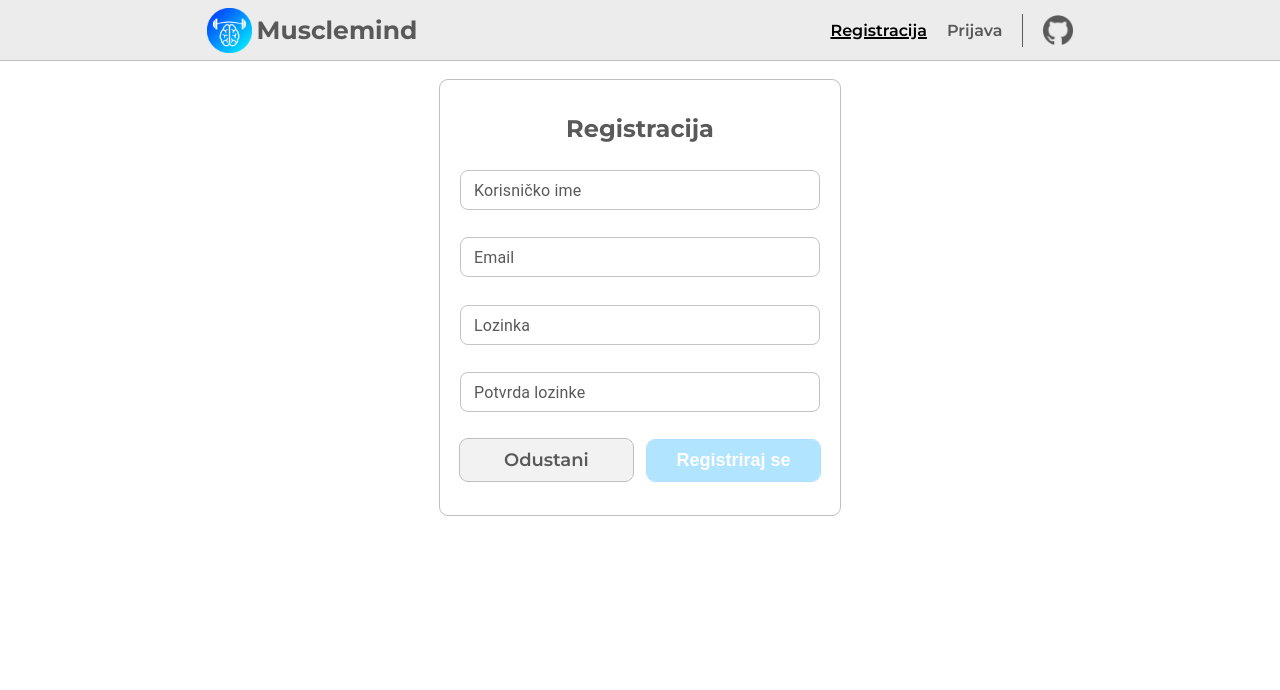
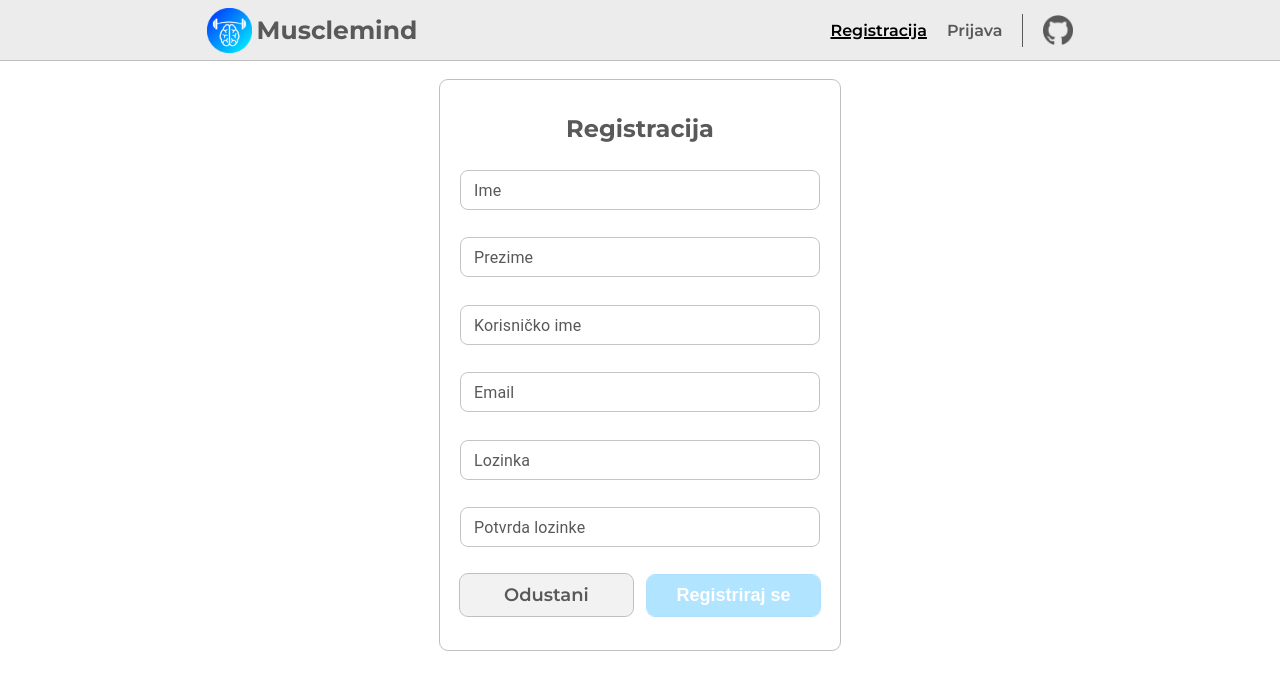
Before and after one commit to mariopetek/musclemind, a React (Vite) app in the folder musclemind-client/: page /register in a window 1280 px wide. Shown: the top 690 px of the page. Built offline with nearby package versions, Linux system fonts and the light colour scheme.

Commit message:
user first name and last name update on frontend

```diff
--- a/musclemind-client/src/components/EditProfile.jsx
+++ b/musclemind-client/src/components/EditProfile.jsx
@@ -18,8 +18,10 @@ import EditWorkout from './partials/EditWorkout'
 
 const EditProfile = () => {
     const [initialName, setInitialName] = useState('')
+    const [initialSurname, setInitialSurname] = useState('')
     const [initialBio, setInitialBio] = useState('')
     const [name, setName] = useState('')
+    const [surname, setSurname] = useState('')
     const [bio, setBio] = useState('')
     const [successMessage, setSuccessMessage] = useState('')
     const [errorMessage, setErrorMessage] = useState('')
@@ -46,10 +48,11 @@ const EditProfile = () => {
         },
         {
             onSuccess: (data) => {
-                setInitialName(data.name === null ? '' : data.name)
+                setInitialName(data.name)
+                setInitialSurname(data.surname)
                 setInitialBio(data.bio === null ? '' : data.bio)
-
-                setName(data.name === null ? '' : data.name)
+                setName(data.name)
+                setSurname(data.surname)
                 setBio(data.bio === null ? '' : data.bio)
             }
         }
@@ -128,7 +131,7 @@ const EditProfile = () => {
 
     const handleSaveChanges = (event) => {
         event.preventDefault()
-        updateUserMutation.mutate({ name, bio })
+        updateUserMutation.mutate({ name, surname, bio })
     }
 
     if (userInfoLoading || userWorkoutsLoading) return <p>Učitavanje</p>
@@ -267,6 +270,26 @@ const EditProfile = () => {
                                     />
                                 </label>
                                 <label
+                                    htmlFor="surname"
+                                    className={styles.inputField}
+                                >
+                                    <div className={styles.labelContainer}>
+                                        <HiPencil />
+                                        <p>Prezime</p>
+                                    </div>
+                                    <input
+                                        type="text"
+                                        id="surname"
+                                        value={surname}
+                                        onChange={(e) =>
+                                            setSurname(e.target.value)
+                                        }
+                                        autoComplete="true"
+                                        placeholder="Unesi prezime (max. 50 znakova)"
+                                        maxLength="50"
+                                    />
+                                </label>
+                                <label
                                     htmlFor="bio"
                                     className={styles.inputField}
                                 >
@@ -298,7 +321,15 @@ const EditProfile = () => {
                                 type="submit"
                                 title="Spremi"
                                 disabled={
-                                    initialName === name && initialBio === bio
+                                    (initialName === name &&
+                                        initialBio === bio &&
+                                        initialSurname === surname) ||
+                                    !/^[A-ZČĆĐŠŽ][a-zčćđšž]{1,49}$/.test(
+                                        name
+                                    ) ||
+                                    !/^[A-ZČĆĐŠŽ][a-zčćđšž]{1,49}$/.test(
+                                        surname
+                                    )
                                 }
                             >
                                 Spremi
--- a/musclemind-client/src/components/Profile.jsx
+++ b/musclemind-client/src/components/Profile.jsx
@@ -170,7 +170,7 @@ const Profile = () => {
                 </div>
             </div>
             <div className={styles.nameBioContainer}>
-                <h3>{userInfo.name}</h3>
+                <h3>{`${userInfo.name} ${userInfo.surname}`}</h3>
                 <p>{userInfo.bio}</p>
                 <div className={styles.underBioContainer}>
                     <Link
--- a/musclemind-client/src/components/Register.jsx
+++ b/musclemind-client/src/components/Register.jsx
@@ -6,6 +6,8 @@ import styles from '../styles/Register.module.css'
 
 const Register = () => {
     const [inputValues, setInputValues] = useState({
+        name: '',
+        surname: '',
         username: '',
         email: '',
         password: '',
@@ -16,27 +18,41 @@ const Register = () => {
     const inputs = [
         {
             id: 1,
+            name: 'name',
+            label: 'Ime',
+            type: 'text',
+            regex: /^[A-ZČĆĐŠŽ][a-zčćđšž]{1,49}$/
+        },
+        {
+            id: 2,
+            name: 'surname',
+            label: 'Prezime',
+            type: 'text',
+            regex: /^[A-ZČĆĐŠŽ][a-zčćđšž]{1,49}$/
+        },
+        {
+            id: 3,
             name: 'username',
             label: 'Korisničko ime',
             type: 'text',
             regex: /^[\w](?!.*?\.{2})[\w.]{1,28}[\w]$/
         },
         {
-            id: 2,
+            id: 4,
             name: 'email',
             label: 'Email',
             type: 'text',
             regex: /^[a-zA-Z0-9_.+-]+@[a-zA-Z0-9-]+\.[a-zA-Z0-9-.]+$/
         },
         {
-            id: 3,
+            id: 5,
             name: 'password',
             label: 'Lozinka',
             type: 'password',
-            regex: /^(?=.*[A-Za-z])(?=.*\d)(?=.*[@$!%*#?&])[A-Za-z\d@$!%*#?&]{8,40}$/
+            regex: /^(?=.*[A-ZČĆĐŠŽa-zčćđšž])(?=.*\d)(?=.*[@$!%*#?&])[A-ZČĆĐŠŽa-zčćđšž\d@$!%*#?&]{8,40}$/
         },
         {
-            id: 4,
+            id: 6,
             name: 'confirmPassword',
             label: 'Potvrda lozinke',
             type: 'password',
--- a/musclemind-client/src/components/User.jsx
+++ b/musclemind-client/src/components/User.jsx
@@ -220,7 +220,7 @@ const User = () => {
                 </div>
             </div>
             <div className={styles.nameBioContainer}>
-                <h3>{userInfo.name}</h3>
+                <h3>{`${userInfo.name} ${userInfo.surname}`}</h3>
                 <p>{userInfo.bio}</p>
             </div>
             <div className={styles.separator}></div>
--- a/musclemind-client/src/styles/Register.module.css
+++ b/musclemind-client/src/styles/Register.module.css
@@ -1,5 +1,5 @@
 .registerContainer {
-    height: 435px;
+    height: 570px;
     display: flex;
     align-items: center;
     justify-content: center;
```
